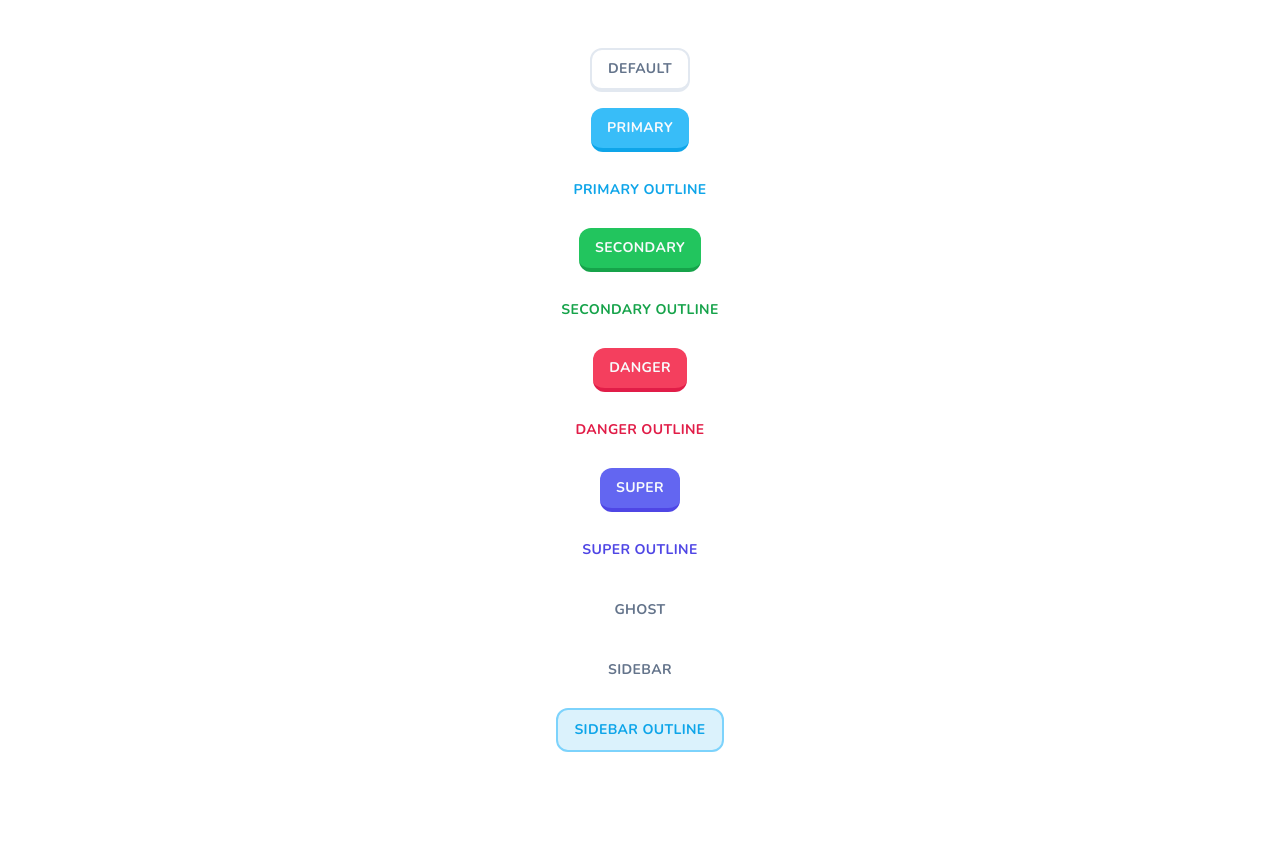
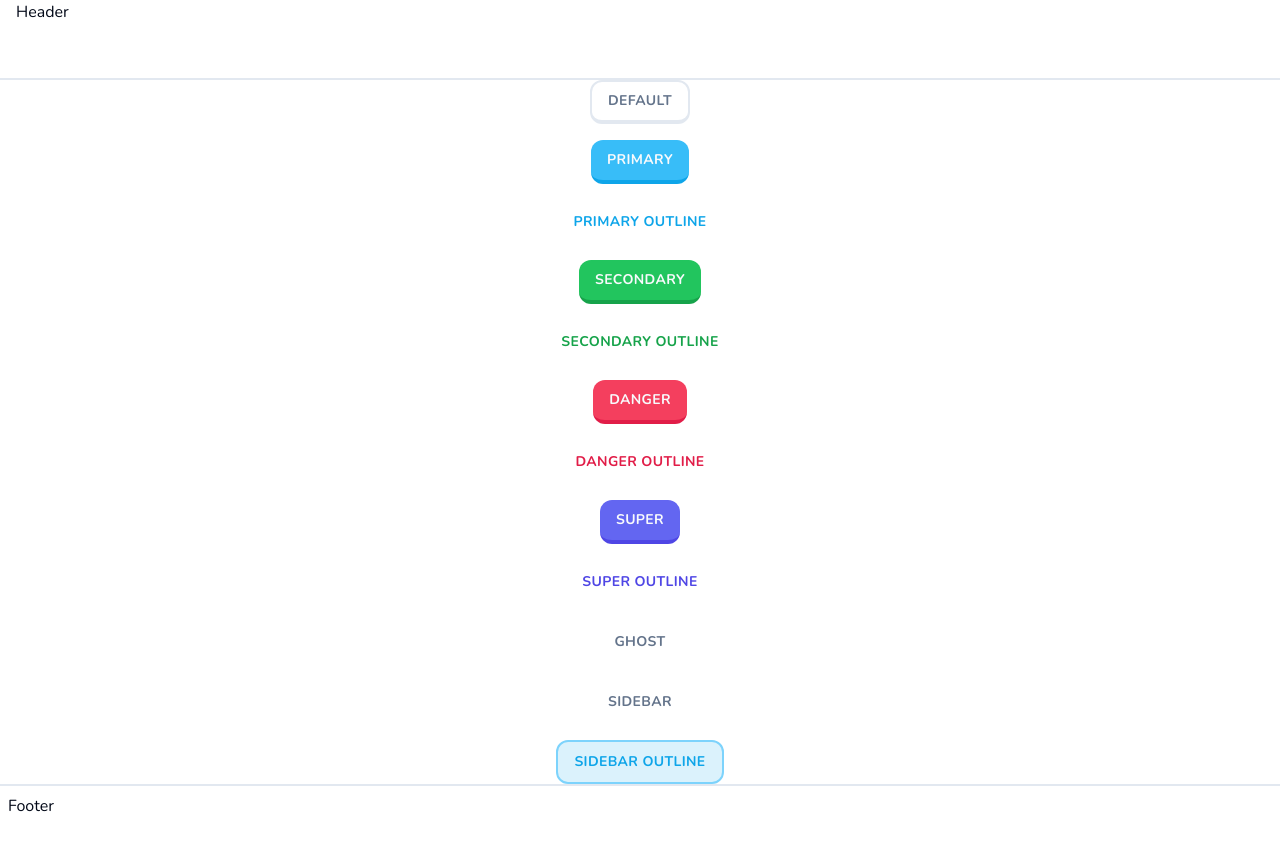
Before and after one commit to ahoang2502/duolingo-cl, a Next.js app: page / in a window 1280 px wide. Shown: the top 850 px of the page. Before the commit the page ends 800 px from the top, so only its background shows below. Built offline with nearby package versions, Linux system fonts and the light colour scheme.

Commit message:
marketing-page layout

```diff
--- /dev/null
+++ b/app/(marketing)/Footer.tsx
@@ -0,0 +1,9 @@
+import React from "react";
+
+export const Footer = () => {
+	return (
+		<footer className="hidden lg:block h-20 w-full border-t-2 border-slate-200 p-2">
+			Footer
+		</footer>
+	);
+};
--- /dev/null
+++ b/app/(marketing)/Header.tsx
@@ -0,0 +1,9 @@
+import React from "react";
+
+export const Header = () => {
+	return (
+		<header className="h-20 w-full border-b-2 border-slate-200 px-4">
+			Header
+		</header>
+	);
+};
--- /dev/null
+++ b/app/(marketing)/layout.tsx
@@ -0,0 +1,19 @@
+import React from "react";
+import { Header } from "./header";
+import { Footer } from "./Footer";
+
+const MarketingLayout = ({ children }: { children: React.ReactNode }) => {
+	return (
+		<div className="min-h-screen flex flex-col">
+			<Header />
+
+			<main className="flex flex-1 flex-col items-center justify-center">
+				{children}
+			</main>
+
+			<Footer />
+		</div>
+	);
+};
+
+export default MarketingLayout;
--- a/app/page.tsx
+++ b/app/(marketing)/page.tsx
@@ -1,6 +1,6 @@
 import { Button } from "@/components/ui/button";
 
-export default function Home() {
+export default function MarketingPage() {
 	return (
 		<div className="h-full w-full flex flex-col items-center justify-center gap-4">
 			<Button>Default</Button>
--- a/app/globals.css
+++ b/app/globals.css
@@ -74,9 +74,3 @@
 		@apply bg-background text-foreground;
 	}
 }
-
-html,
-body,
-:root {
-	height: 100%;
-}
```
